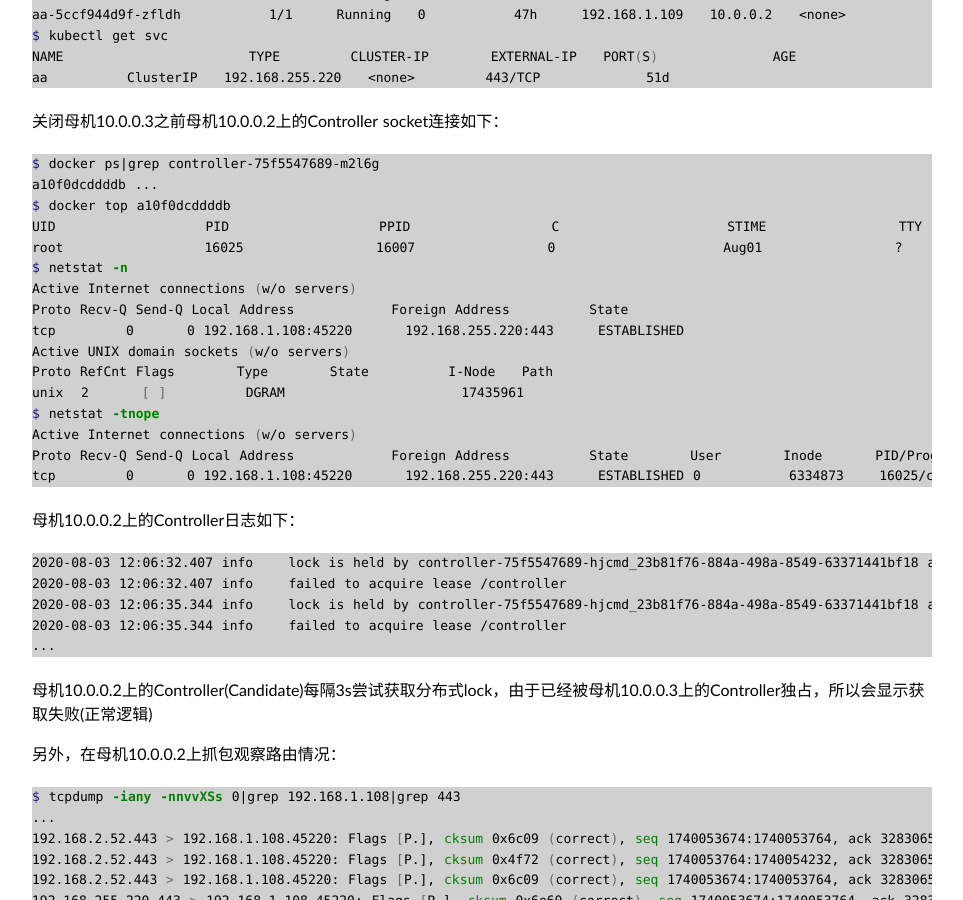
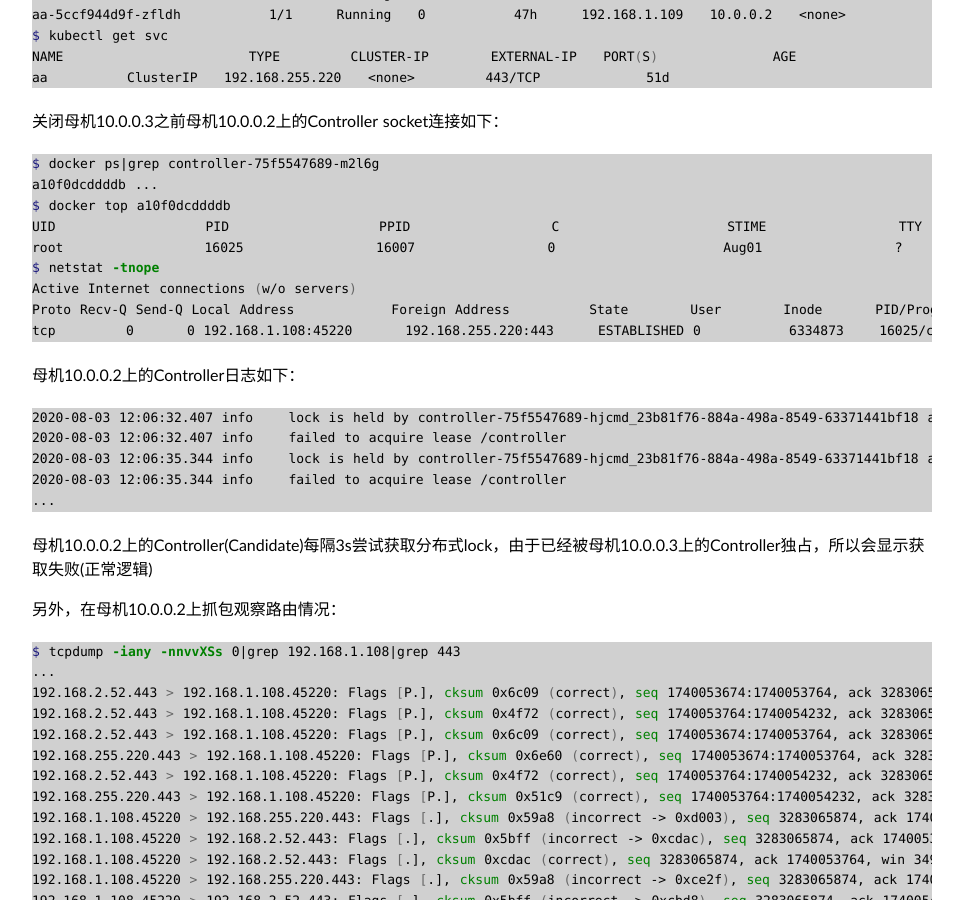
Before and after one commit to duyanghao/duyanghao.github.io, a Jekyll site: the page built from _posts/2020-7-28-kubernetes-ha-http-keep-alive-bugs.md, in a window 1280 px wide and 900 px high, scrolled down 1057 px. Shown: the whole window, without its empty margins (158-1121 px from the left). Built offline with Jekyll 4.4.1, drawn with Linux system fonts in a browser that asks for light colours; some web fonts are replaced; comment, search, counter and statistics services are not loaded.

Commit message:
add kuberentes-ha-http-timeout
Signed-off-by: duyanghao <1294057873@qq.com>

```diff
--- a/_posts/2020-7-28-kubernetes-ha-http-keep-alive-bugs.md
+++ b/_posts/2020-7-28-kubernetes-ha-http-keep-alive-bugs.md
@@ -46,13 +46,6 @@ a10f0dcddddb ...
 $ docker top a10f0dcddddb
 UID                 PID                 PPID                C                   STIME               TTY                 TIME                CMD
 root                16025               16007               0                   Aug01               ?                   00:03:18            controller xxx
-$ netstat -n
-Active Internet connections (w/o servers)
-Proto Recv-Q Send-Q Local Address           Foreign Address         State
-tcp        0      0 192.168.1.108:45220      192.168.255.220:443     ESTABLISHED
-Active UNIX domain sockets (w/o servers)
-Proto RefCnt Flags       Type       State         I-Node   Path
-unix  2      [ ]         DGRAM                    17435961
 $ netstat -tnope
 Active Internet connections (w/o servers)
 Proto Recv-Q Send-Q Local Address           Foreign Address         State       User       Inode      PID/Program name     Timer
```
